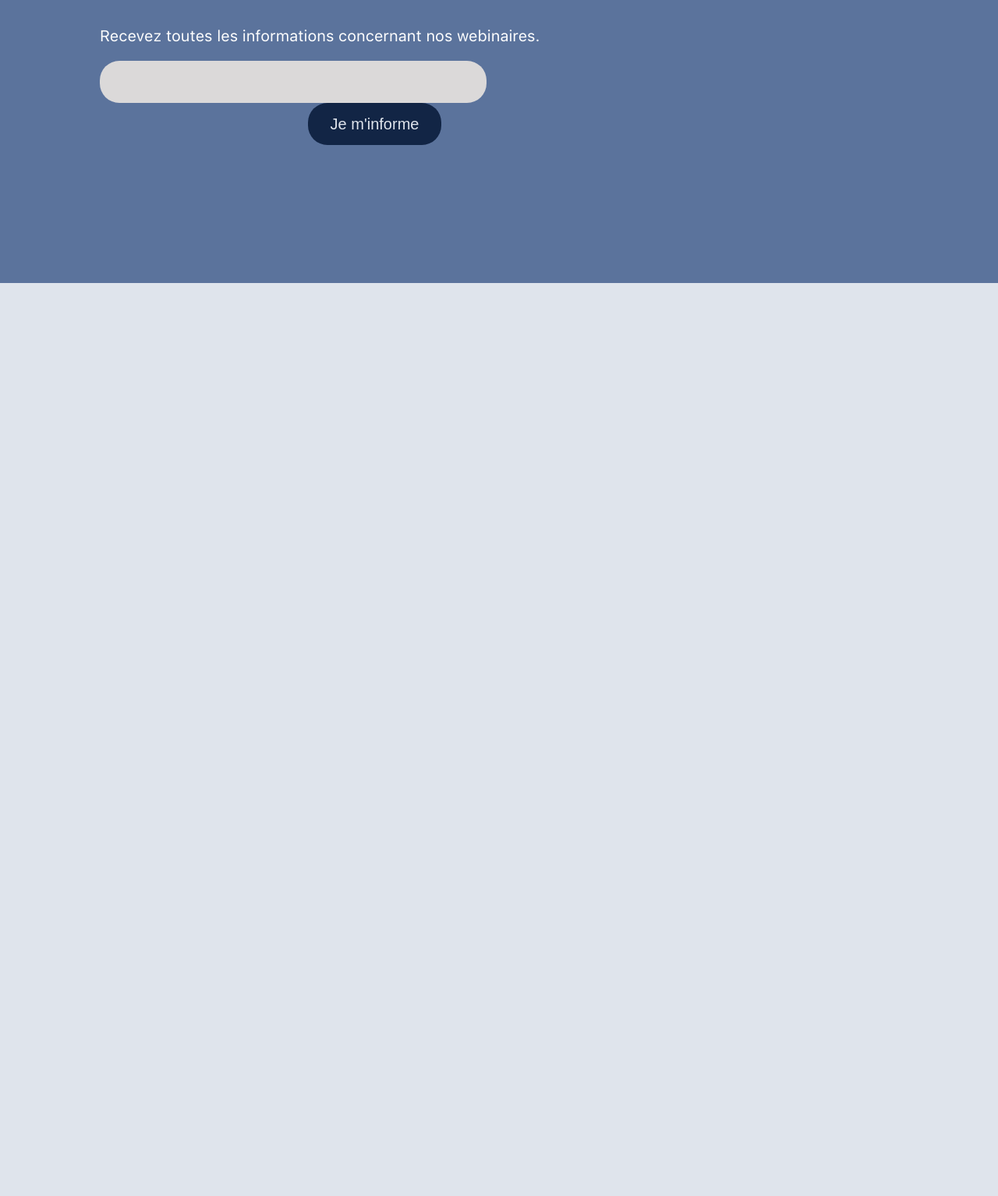
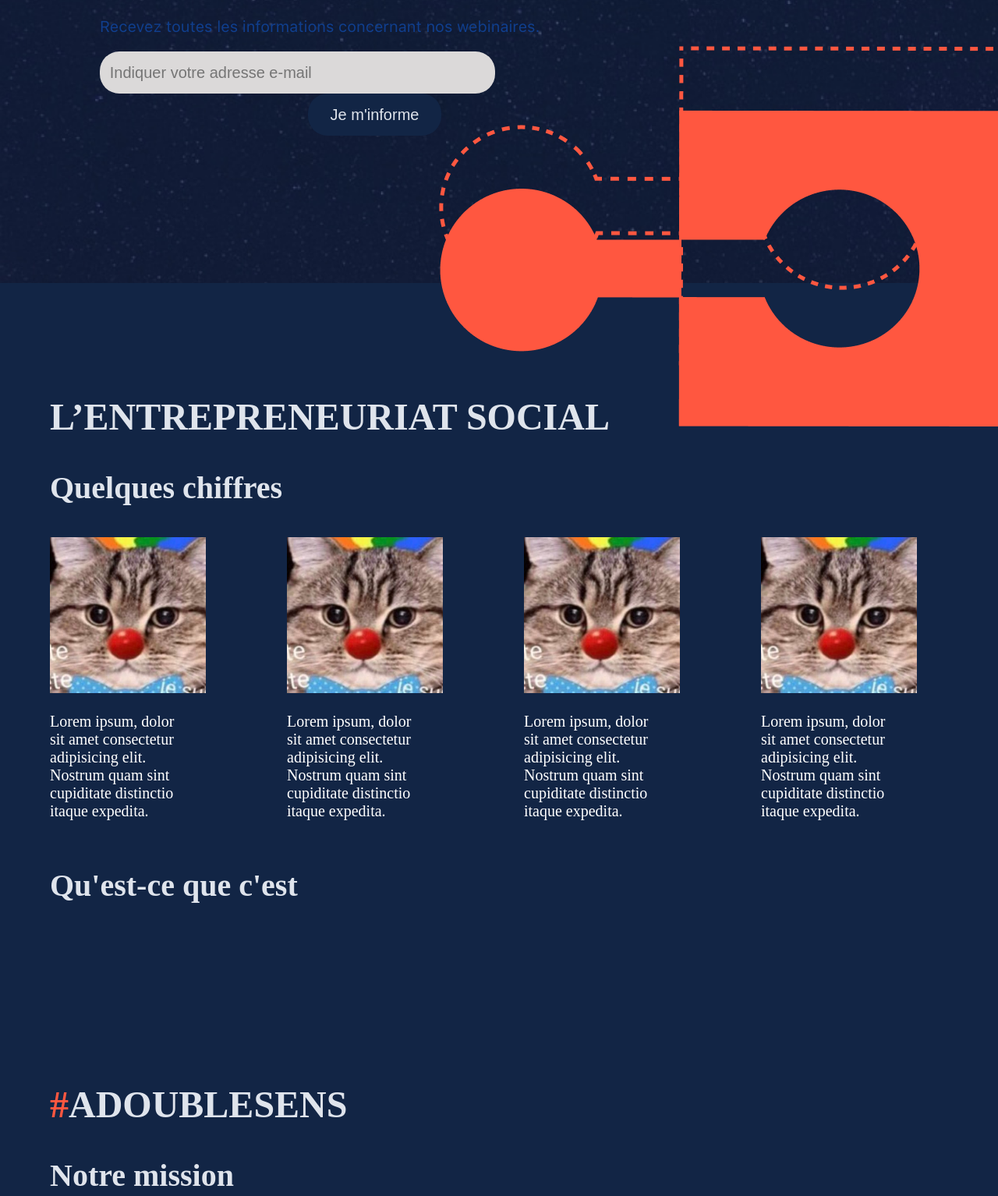
Before and after one commit to IYmzY/PHOENIX, a website built with Vite: page index.html in a window 1280 px wide. Shown: the part 437-1971 px from the top of the page at 78% size. Before the commit the page ends 800 px from the top, so only its background shows below. Built offline with nearby package versions, Linux system fonts and the light colour scheme.

Commit message:
mainUpdate

```diff
--- a/index.html
+++ b/index.html
@@ -27,14 +27,69 @@
           </p>
           <p>Recevez toutes les informations concernant nos webinaires.</p>
 
-          <form>
-            <input type="text" />
+          <form onsubmit="return false">
+            <input type="text" placeholder="Indiquer votre adresse e-mail" />
             <button>Je m'informe</button>
           </form>
         </div>
+        <img
+          class="headerLogoBackground2"
+          src="images/headerLogoBackground2.png"
+          alt=""
+        />
+        <img
+          class="headerLogoBackground1"
+          src="images/headerLogoBackground1.png"
+          alt=""
+        />
       </div>
     </header>
-    <main></main>
+    <main>
+      <section>
+        <h2>L’ENTREPRENEURIAT SOCIAL</h2>
+        <h3>Quelques chiffres</h3>
+        <div class="numbersContainer">
+          <div class="numbersItem">
+            <img src="Images/potichat.jpg" alt="" />
+            <p>
+              Lorem ipsum, dolor sit amet consectetur adipisicing elit. Nostrum
+              quam sint cupiditate distinctio itaque expedita.
+            </p>
+          </div>
+          <div class="numbersItem">
+            <img src="Images/potichat.jpg" alt="" />
+            <p>
+              Lorem ipsum, dolor sit amet consectetur adipisicing elit. Nostrum
+              quam sint cupiditate distinctio itaque expedita.
+            </p>
+          </div>
+          <div class="numbersItem">
+            <img src="Images/potichat.jpg" alt="" />
+            <p>
+              Lorem ipsum, dolor sit amet consectetur adipisicing elit. Nostrum
+              quam sint cupiditate distinctio itaque expedita.
+            </p>
+          </div>
+          <div class="numbersItem">
+            <img src="Images/potichat.jpg" alt="" />
+            <p>
+              Lorem ipsum, dolor sit amet consectetur adipisicing elit. Nostrum
+              quam sint cupiditate distinctio itaque expedita.
+            </p>
+          </div>
+        </div>
+        <h3>Qu'est-ce que c'est</h3>
+        <div>
+          <img src="" alt="" />
+          <div class="motionVideo"></div>
+          <img src="" alt="" />
+        </div>
+      </section>
+      <section>
+        <h2><span>#</span>ADOUBLESENS</h2>
+        <h3>Notre mission</h3>
+      </section>
+    </main>
     <footer></footer>
     <div id="app"></div>
     <script type="module" src="/main.js"></script>
--- a/main.scss
+++ b/main.scss
@@ -28,7 +28,7 @@ html {
 }
 
 body {
-  background-color: #dfe4ec;
+  background-color: #122545;
   margin: 0 auto;
   padding: 0 auto;
   header {
@@ -41,6 +41,7 @@ body {
       justify-content: space-around;
       align-items: center;
       flex-direction: row;
+      background-color: #dfe4ec;
       img {
         margin-top: 1vw;
         margin-bottom: 1vw;
@@ -62,14 +63,17 @@ body {
       }
     }
     .subHeaderContainer {
-      background-color: #5b739c;
+      background-image: url(images/headerBackground.png);
+      background-size: 2000px;
+      background-repeat: no-repeat;
       height: calc(100vh - 60px);
       width: 100%;
-      color: white;
+      color: #103f8e;
       display: flex;
       align-items: center;
       justify-content: center;
       flex-direction: column;
+      position: relative;
 
       .subHeaderContentContainer {
         width: 80%;
@@ -78,11 +82,15 @@ body {
         align-items: flex-start;
         flex-direction: column;
         font-family: SF_PRO_DISPLAY_Bold;
+
         h1 {
           font-size: 56rem;
+          margin-top: -10vh;
         }
         .subHeaderSubTitle {
-          margin-top: -50px;
+          margin-top: -2vh;
+          margin-bottom: 10vh;
+
           width: 90%;
         }
         p {
@@ -102,6 +110,8 @@ body {
             background-color: #dbd9d9;
             color: #122545;
             border: none;
+            padding-left: 1vw;
+            outline: none;
           }
           button {
             border-radius: 25px;
@@ -113,8 +123,51 @@ body {
             border: none;
             background-color: #122545;
             color: #dfe4ec;
+            outline: none;
+            cursor: pointer;
           }
         }
+      }
+      .headerLogoBackground1 {
+        position: absolute;
+        right: 0;
+        bottom: -23vh;
+      }
+      .headerLogoBackground2 {
+        position: absolute;
+        right: 0;
+        bottom: -13.4vh;
+      }
+    }
+  }
+  main {
+    color: white;
+    font-size: 20px;
+    margin-left: 5vw;
+    h2 {
+      font-size: 48px;
+      color: #dfe4ec;
+      margin-top: 18vh;
+
+      span {
+        color: #ff5740;
+      }
+    }
+    h3 {
+      font-size: 40px;
+      color: #dfe4ec;
+    }
+    .numbersContainer {
+      display: flex;
+      justify-content: center;
+      align-items: center;
+      img {
+        height: 200px;
+      }
+      p {
+        display: flex;
+        flex-direction: column;
+        width: 60%;
       }
     }
   }
```
Also changed, not shown: Images/headerBackground.png (added), Images/headerLogoBackground1.png (added), Images/headerLogoBackground2.png (added), Images/motionBackgroundLeft.png (added), Images/motionBackgroundRight.png (added), Images/potichat.jpg (added).
